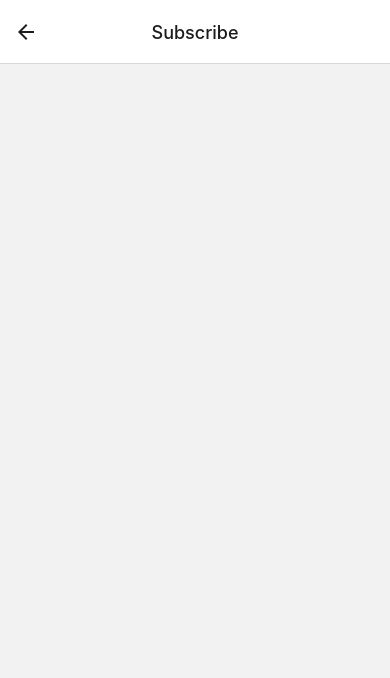
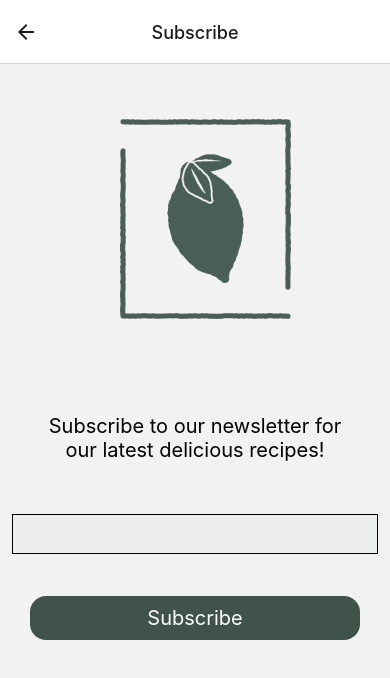
Before and after one commit to COrtega-SSDC/React-Native-Project-Coursera, a React Native app: screen /Subscribe in a window 390 px wide. Shown: the top 678 px of the page. Built offline with nearby package versions, Linux system fonts and the light colour scheme.

Commit message:
created the subscribe screen. needs functionality

```diff
--- a/screens/SubscribeScreen.js
+++ b/screens/SubscribeScreen.js
@@ -1,9 +1,60 @@
 import * as React from 'react';
-import { View } from 'react-native';
+import { View, StyleSheet, Image, Text, TextInput, Pressable, Alert } from 'react-native';
 
 const SubscribeScreen = () => {
-  // Add subscribe screen code here
-  return <View></View>;
+
+  return (
+    <View styles={styles.container}>
+      <Image source={require('../assets/little-lemon-logo-grey.png')} style={styles.logo} />
+      <Text style={styles.headerText}>
+          Subscribe to our newsletter for our latest delicious recipes!
+      </Text>
+      <TextInput style={styles.inputBox}>
+
+      </TextInput>
+      <Pressable style={styles.button} onPress={()=> Alert.alert("Thanks for subscribing, stay tuned")}>
+        <Text style={styles.buttonText}>Subscribe</Text>
+      </Pressable>
+    </View>
+  )
+
 };
 
 export default SubscribeScreen;
+
+const styles = StyleSheet.create({
+  container: {
+    flex: 1
+  },
+  headerText: {
+    padding: 40,
+    fontSize: 20,
+    textAlign: 'center',
+  },
+  logo: {
+    height: 200,
+    width: 300,
+    resizeMode: 'contain',
+    margin: 55
+  },
+  button: {
+    backgroundColor: '#40534B',
+    margin: 30,
+    fontSize: 50,
+    borderRadius: 16,
+  },
+  buttonText: {
+    textAlign: 'center',
+    color: "white",
+    fontSize: 20,
+    margin: 10
+  },
+  inputBox: {
+    height: 40,
+    margin: 12,
+    borderWidth: 1,
+    padding: 10,
+    fontSize: 16,
+    backgroundColor: '#EDEFEE',
+  },
+})
```
